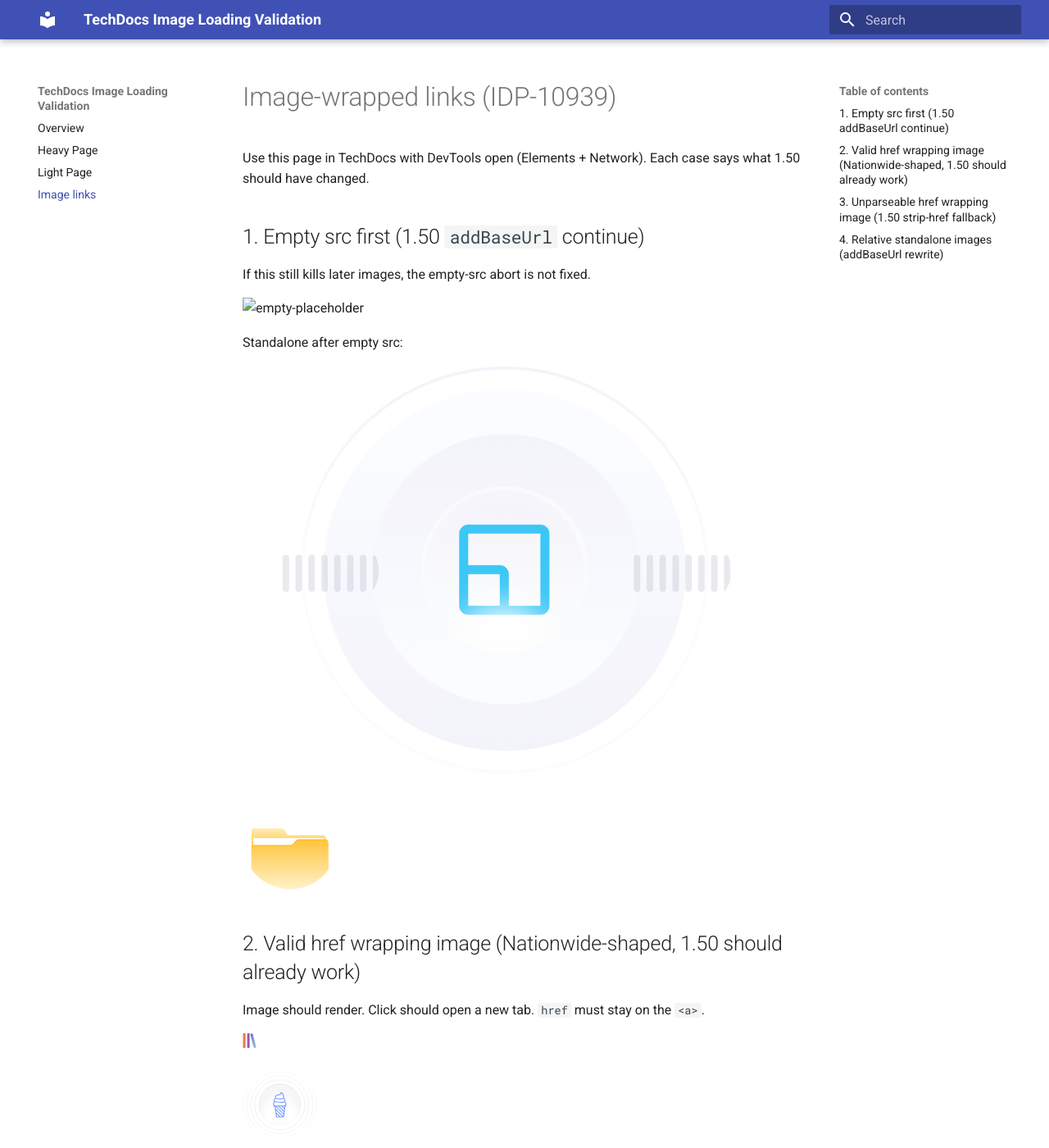
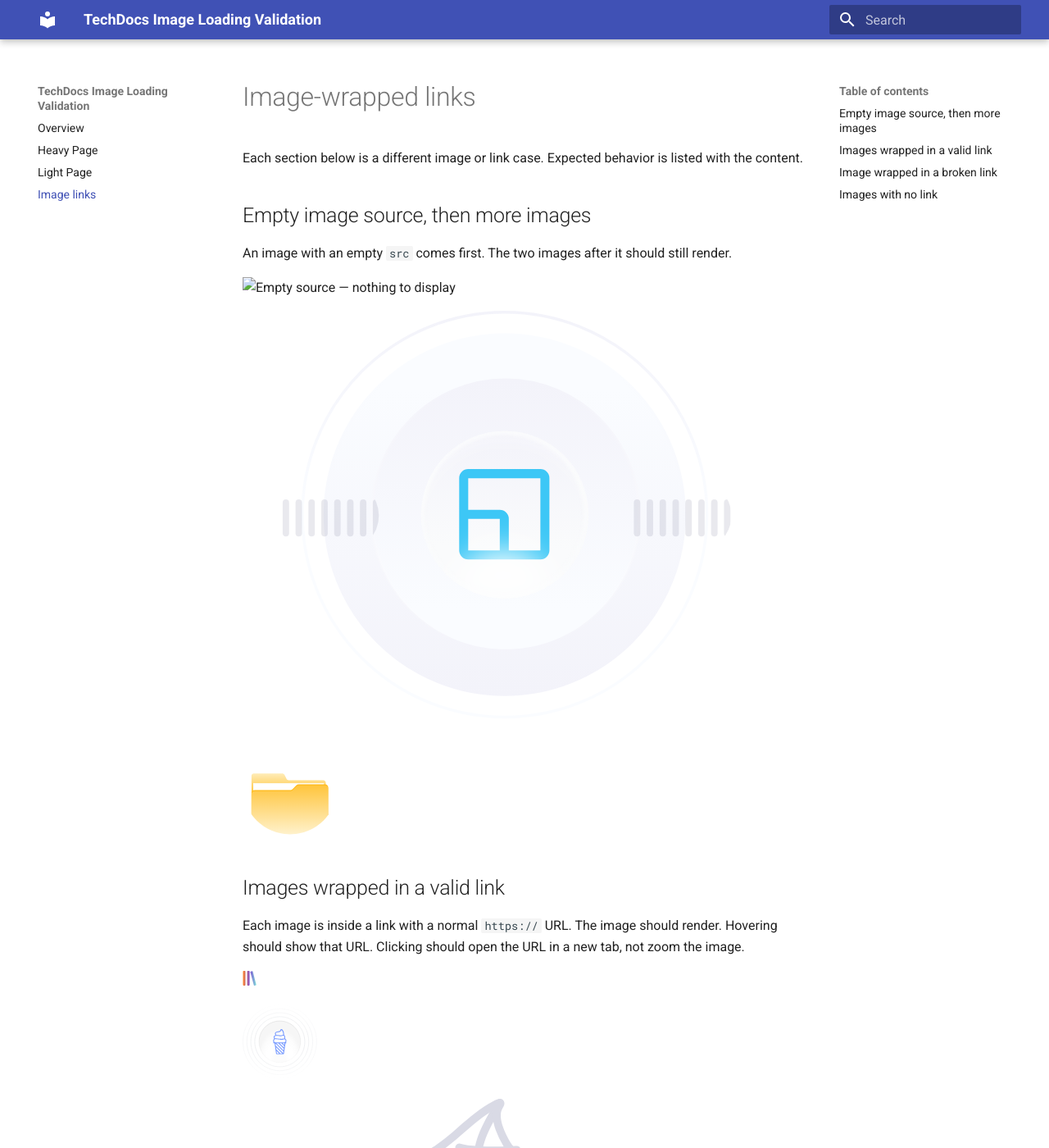
Before and after one commit to Shashank-Bandaru-8/validating-images-tech-docs, an MkDocs documentation site: the page built from docs/image-links.md, in a window 1280 px wide and 1400 px high. Shown: the whole window at 82% size. Built offline with MkDocs 1.6.1 and Material for MkDocs 9.7.7, drawn with Linux system fonts in a browser that asks for light colours; some of the changed text lies outside the part shown.

Commit message:
docs: describe image-link cases without ticket jargon

```diff
--- a/docs/image-links.md
+++ b/docs/image-links.md
@@ -1,45 +1,45 @@
-# Image-wrapped links (IDP-10939)
+# Image-wrapped links
 
-Use this page in TechDocs with DevTools open (Elements + Network).
-Each case says what 1.50 should have changed.
+Each section below is a different image or link case. Expected behavior is listed with the content.
 
-## 1. Empty src first (1.50 `addBaseUrl` continue)
+## Empty image source, then more images
 
-If this still kills later images, the empty-src abort is not fixed.
+An image with an empty `src` comes first. The two images after it should still render.
 
-<img src="" alt="empty-placeholder" />
+<img src="" alt="Empty source — nothing to display" />
 
-Standalone after empty src:
+![AWS icon after the empty source. This image should render.](images/aws.svg)
 
-![aws after empty](images/aws.svg)
+![Azure icon after the empty source. This image should render.](images/azure.svg)
 
-![azure after empty](images/azure.svg)
+## Images wrapped in a valid link
 
-## 2. Valid href wrapping image (Nationwide-shaped, 1.50 should already work)
+Each image is inside a link with a normal `https://` URL. The image should render. Hovering should show that URL. Clicking should open the URL in a new tab, not zoom the image.
 
-Image should render. Click should open a new tab. `href` must stay on the `<a>`.
+[![Cloud icon. Click should open https://example.com in a new tab.](images/cloud.svg)](https://example.com)
 
-[![Valid example](images/cloud.svg)](https://example.com)
+[![Data icon. Click should open https://www.youtube.com in a new tab.](images/data.svg)](https://www.youtube.com)
 
-[![Valid youtube](images/data.svg)](https://www.youtube.com)
+[![Billing icon. Click should open https://example.org in a new tab.](images/billing.svg)](https://example.org)
 
-[![Nationwide-style SharePoint](images/billing.svg)](https://onyourside.sharepoint.com/sites/TechConsulting/Lists/Single%20Page%20App%20GP%20Videos/AllItems.aspx?referrer=OfficeHome%2EWeb&referrerScenario=StreamStartPage%2DRecommended&isDarkMode=false&viewid=e5a48e4b-39c2-4801-89b6-1005cdb92a96&playlistLayout=playback&itemId=2)
+Text-only link (no image). Click should open the URL.
 
-Text SharePoint link (control — no image):
+[Example site](https://example.com)
 
-[Enterprise Tech Consulting SharePoint](https://onyourside.sharepoint.com/sites/TechConsulting)
+## Image wrapped in a broken link
 
-## 3. Unparseable href wrapping image (1.50 strip-href fallback)
+The link URL cannot be parsed (`[` in the host). The image should still render. Clicking should not navigate.
 
-Image should still show. Click should do nothing because `href` is removed.
+<a href="http://www.my-internet.[top-level-domain]/pathname/[URLkey]"><img src="images/security.svg" alt="Security icon. Image should render. Click should not navigate." /></a>
 
-<a href="http://www.my-internet.[top-level-domain]/pathname/[URLkey]"><img src="images/security.svg" alt="unparseable wrapped image" /></a>
-
-Unparseable **text** link (still becomes plain text, no `<a>`):
+Broken text-only link. This should show as plain text, not as a clickable link.
 
 <a href="http://www.my-internet.[top-level-domain]/pathname/[URLkey]">this should become plain text</a>
 
-## 4. Relative standalone images (addBaseUrl rewrite)
+## Images with no link
 
-![architecture](images/architecture.svg)
-![oci](images/oci.svg)
+Relative images that are not wrapped in a link. Both should render.
+
+![Architecture diagram. This image should render.](images/architecture.svg)
+
+![OCI icon. This image should render.](images/oci.svg)
```
Also changed, not shown: docs/index.md (+1 -1 lines).
